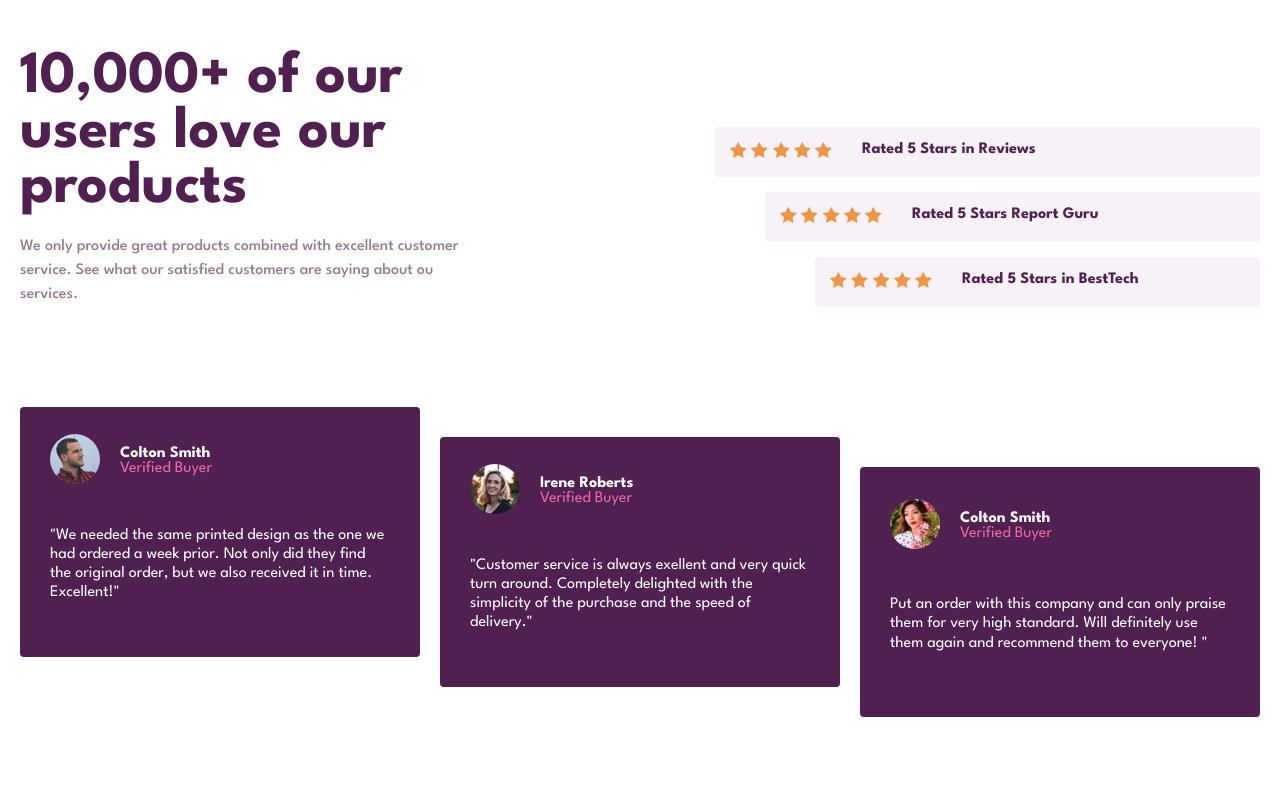
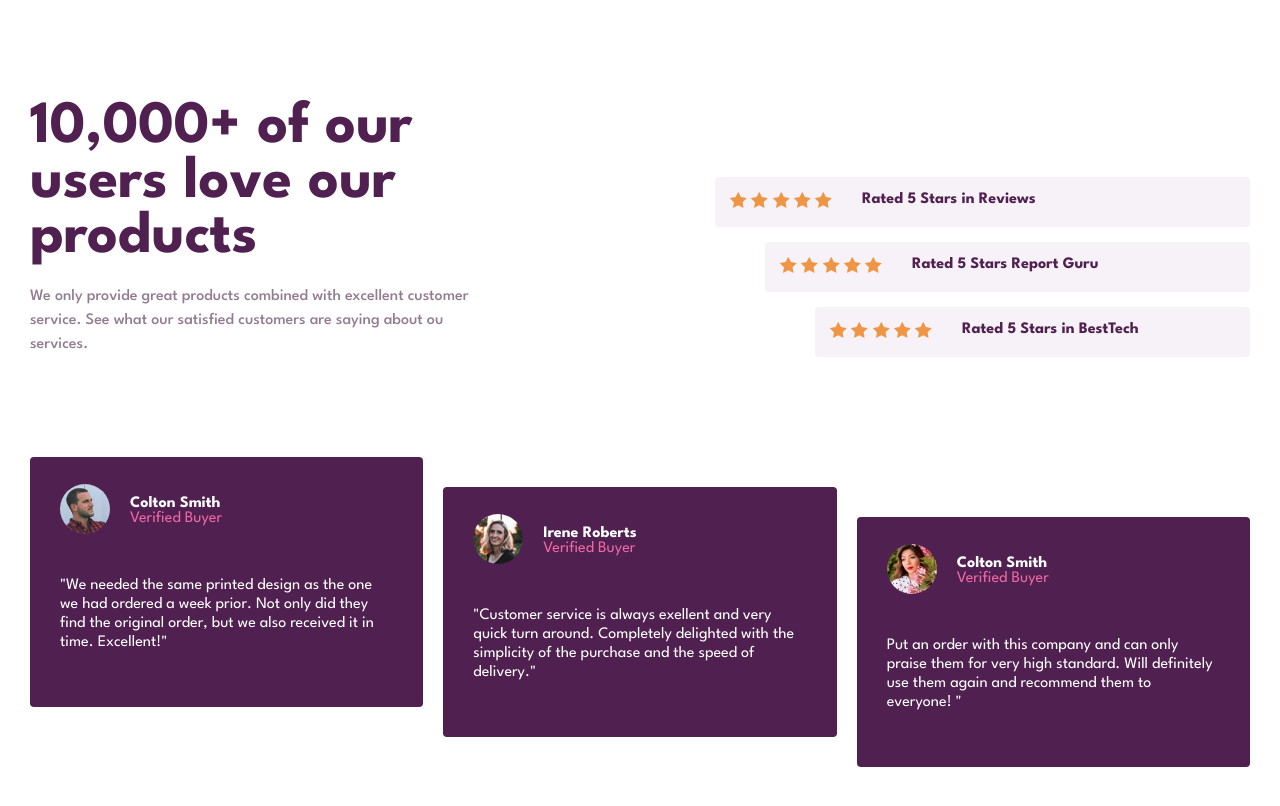
Before and after one commit to LucasMatheus12/Desafio-SocialProofSection, a plain HTML site: page index.html in a window 1280 px wide. Drawn offline with Linux system fonts and the light colour scheme.

Commit message:
melhorando código

```diff
--- a/css/style.css
+++ b/css/style.css
@@ -12,15 +12,15 @@ body{
 main {
   max-width: 1300px;
   margin: 0 auto;
-  padding-left: 20px;
-  padding-right: 20px;
+  padding-left: 30px;
+  padding-right: 30px;
 }
 
 .grid-info {
   align-items: end;
   display: grid;
   gap: 150px;
-  margin-top: 50px;
+  margin-top: 100px;
   grid-template-columns: 1fr 1fr;
   margin-bottom: 100px;
 }
```
